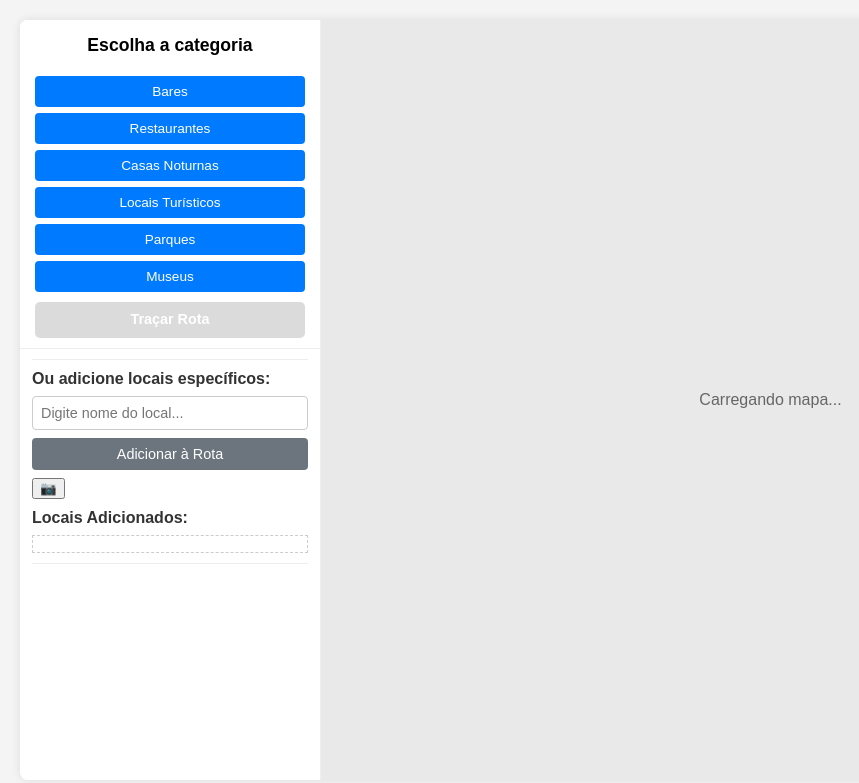
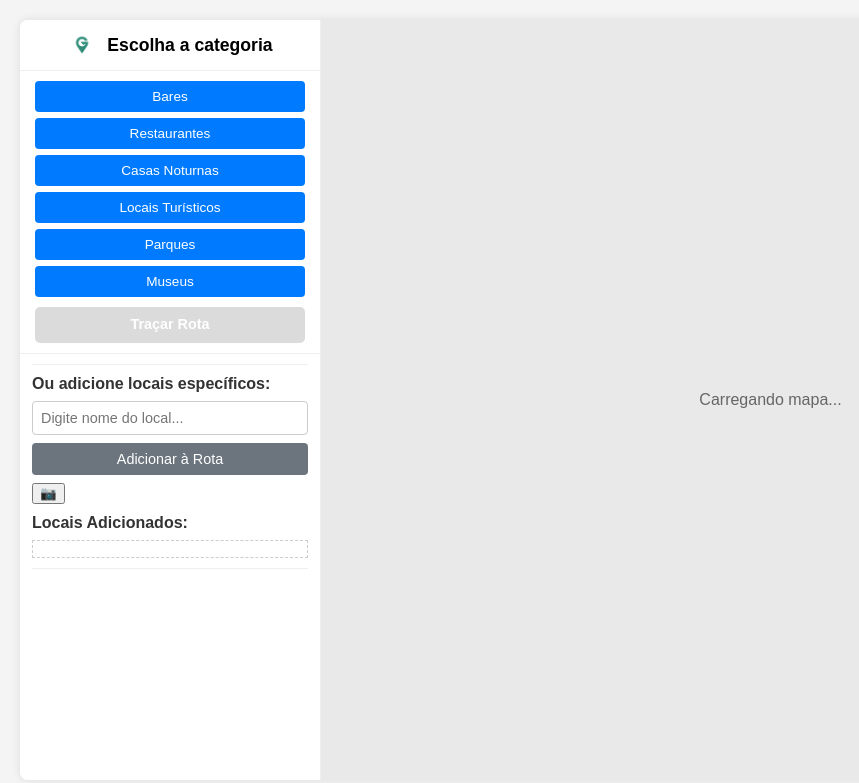
Before and after one commit to GabrielGiansante/giro-certo-app, a plain HTML site: page index.html in a window 1280 px wide. Shown: the whole page, without its empty margins (20-879 px from the left). Drawn offline with Linux system fonts and the light colour scheme; some packages are replaced by stand-ins of ours.

Commit message:
Adiciona logo ao lado do título da categoria

```diff
--- a/index.html
+++ b/index.html
@@ -15,7 +15,10 @@
 
             <!-- TÍTULO PRINCIPAL DOS CONTROLES -->
 
-            <h2 id="category-title">Escolha a categoria</h2>
+             <div id="title-container">
+                 <img src="logo-girocerto.png" alt="Logomarca Giro Certo" class="title-logo">
+                 <h2 id="category-title">Escolha a categoria</h2>
+             </div>
 
             <!-- === ÁREA SUPERIOR FIXA (STICKY) === -->
             <div id="top-controls-area">
--- a/style.css
+++ b/style.css
@@ -545,3 +545,25 @@ body {
     font-size: 1.2em;
     cursor: pointer;
 }
+/* --- Estilos para Logo ao lado do Título --- */
+
+#title-container {
+    display: flex; /* Alinha os itens lado a lado */
+    align-items: center; /* Centraliza verticalmente */
+    justify-content: center; /* Centraliza horizontalmente o conjunto */
+    padding: 10px 0;
+    border-bottom: 1px solid #eee;
+}
+
+.title-logo {
+    height: 30px; /* Define uma altura fixa para a logo */
+    width: auto; /* A largura se ajusta para manter a proporção */
+    margin-right: 10px; /* Adiciona um espaço entre a logo e o texto */
+}
+
+/* Ajusta a margem do título h2 que agora está dentro do container */
+#title-container h2 {
+    margin: 0;
+    padding: 0;
+    font-size: 1.1em;
+}
```
Also changed, not shown: logo-girocerto.png (added), 1 other file.
